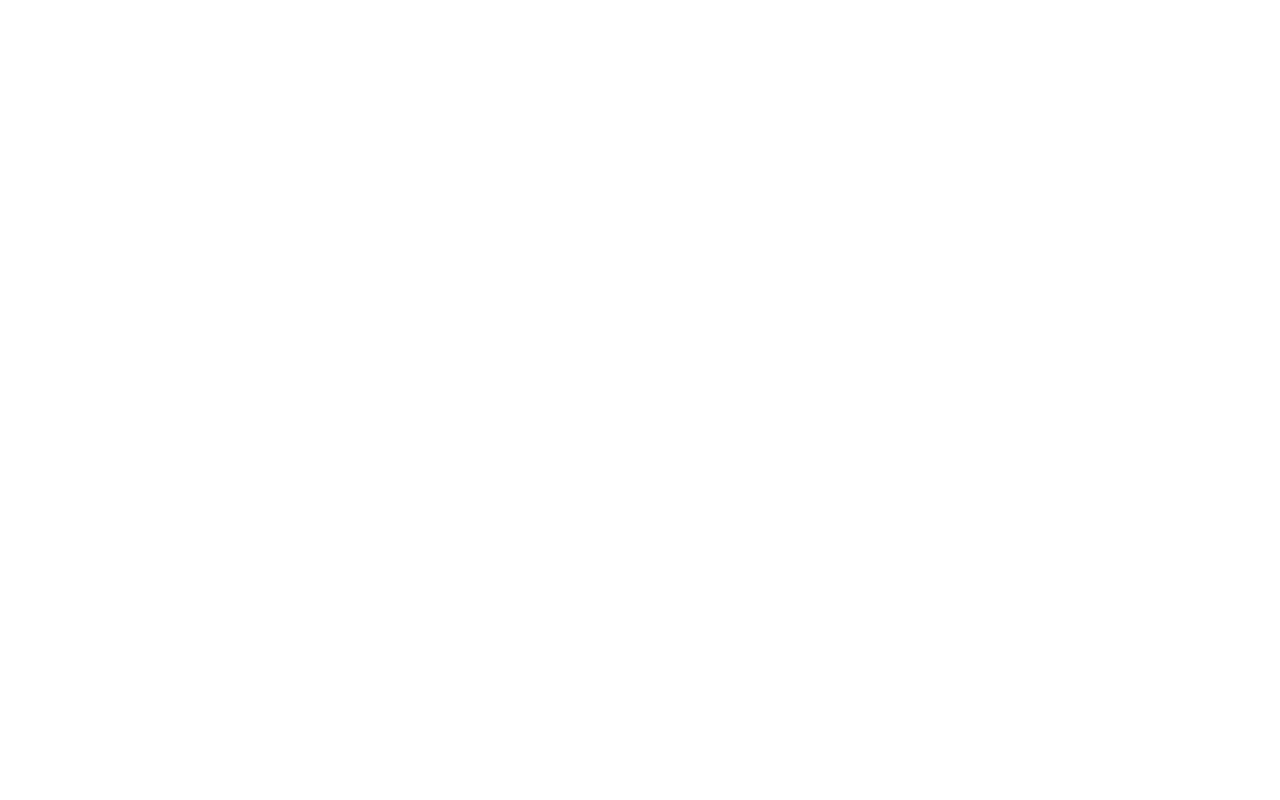
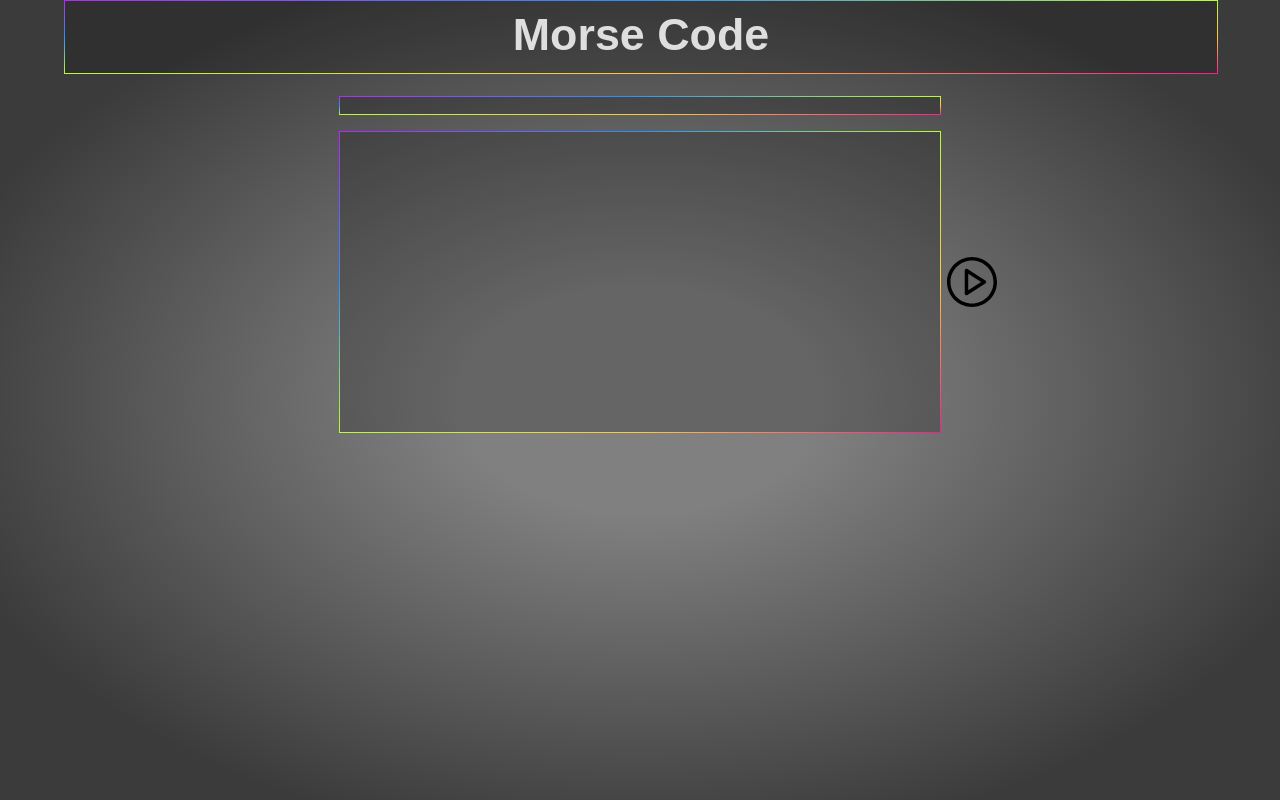
Before and after one commit to imsern/The-unicorns, a plain HTML site: page Morsetranslate/index.html in a window 1280 px wide. Drawn offline with Linux system fonts and the light colour scheme.

Commit message:
sound test

```diff
--- a/Morsetranslate/index.html
+++ b/Morsetranslate/index.html
@@ -8,8 +8,12 @@
     <title>Translate to Morse code</title>
 </head>
 <body>
+    <a href="../index.html"><header><b>Morse Code</b></header></a>
     <div id="app"></div>
 
     <script src="script.js"></script>
+    <script>
+         show();
+    </script>
 </body>
 </html>
--- a/Morsetranslate/script.js
+++ b/Morsetranslate/script.js
@@ -0,0 +1,58 @@
+model = {
+    alfabetArray: ['a','b','c','d','e','f','g','h','i','j','k','l','m','n',
+                'o','p','q','r','s','t','u','v','w','x','y','z','æ','ø','å','.','!','0','1','2','3','4','5','6','7','8','9',' ',','],
+
+    morseArray: ['.-', '-...', '-.-.', '-..', '.', '..-.', '--.', '....',
+                '..', '.---', '-.-', '.-..', '--', '-.', '---', '.--.',
+                '--.-', '.-.', '...', '-', '..-', '...-', '.--', '-..-',
+                '-.--', '--..', '·−·−', '−−−·', '·−−·−','<br />','!','0','1','2','3','4','5','6','7','8','9',' / ',','],
+
+    morseText: "",
+
+    inputField: "",
+
+}
+
+
+
+const app = document.getElementById('app');
+//view
+function show(){
+    let html = `<input class="inputDiv" type="text" onchange="txtToMorse(this.value)" value="${model.inputField}" />
+                <br />`;
+
+
+    html += `<div class="outputDiv">
+                    <div class="txtOutput">${model.morseText}</div>
+                    <div onclick="play()" class="playBtn"></div>
+            </div>
+            `;
+
+    app.innerHTML= html;
+}
+
+
+// controller
+function txtToMorse(txt) {
+    model.inputField = txt;
+    let newTxt='';
+    let txtArray = txt.split("");
+    for (letter of txtArray) {
+            let morseIndex=model.alfabetArray.indexOf(letter);
+            newTxt +=model.morseArray[morseIndex];
+    }
+    model.morseText = newTxt;
+    show();
+}
+
+function play() {
+    var audio = new Audio('https://interactive-examples.mdn.mozilla.net/media/cc0-audio/t-rex-roar.mp3');
+    audio.play();
+}
+
+// if (typeof txt === 'string' || txt instanceof String){
+//     //its a string
+//     else{
+//         //ikke en string
+//     }
+// }
--- a/Morsetranslate/style.css
+++ b/Morsetranslate/style.css
@@ -0,0 +1,76 @@
+body {
+    background: radial-gradient(gray 20%, rgb(59, 59, 59) 80%);
+    background-repeat: no-repeat;
+    height: 100vh;
+    width: 100vw;
+    margin: 0;
+    padding: 0;
+    scroll-behavior: smooth;
+    background-attachment: fixed;
+}
+header {
+    height: 8vh;
+    width: 90vw;
+    min-height: 1.3em;
+    background-color: rgba(0, 0, 0, 0.185);
+    padding-top:1vh;
+    border: 0.01em solid transparent;
+    border-image: linear-gradient(to bottom right, #b827fc 0%, #2c90fc 25%, #b8fd33 50%, #fec837 75%, #fd1892 100%);
+    border-image-slice: 1;
+    cursor: pointer;
+    margin-left: 5vw;
+    font-size: 2.8em;
+    color: rgb(222, 222, 222);
+    display: flex;
+    justify-content: center;
+    align-content: center;
+    font-family: Arial, Helvetica, sans-serif;
+    margin-bottom:.2em;
+}
+
+a{
+    text-decoration: none;
+}
+.inputDiv, .outputDiv{
+    position:absolute;
+    left:50%;
+    transform: translate(-50%);
+    margin-top: 1%;
+}
+
+.inputDiv{
+    width: 596px;
+    color: white;
+    background-color: rgba(0, 0, 0, 0.212);
+    border: 0.01em solid transparent;
+    border-image: linear-gradient(to bottom right, #b827fc 0%, #2c90fc 25%, #b8fd33 50%, #fec837 75%, #fd1892 100%);
+    border-image-slice: 1;
+}
+.outputDiv{
+    margin-top: 30px;
+    width: 600px;
+    min-height: 300px;
+    background-color: rgba(0, 0, 0, 0.212);
+    border: 0.01em solid transparent;
+    border-image: linear-gradient(to bottom right, #b827fc 0%, #2c90fc 25%, #b8fd33 50%, #fec837 75%, #fd1892 100%);
+    border-image-slice: 1;
+    font-size: 30px;
+    color: white;
+    display: flex;
+    justify-content: center;
+    align-items: center;
+    flex-wrap: wrap;
+}
+.outputDiv > * {
+margin: 20px 20px 20px 20px;
+}
+
+.playBtn{
+    cursor: pointer;
+    width: 50px;
+    height: 50px;
+    position:relative;
+    right:-52%;
+    background-image: url(Images/play-button.svg);
+    background-repeat: no-repeat;
+}
--- a/script.js
+++ b/script.js
@@ -17,4 +17,7 @@ function nextPage(element, oppgave) {
     else if (oppgave == 4) {
         location.href='https://imsern.github.io/The-unicorns/rockpaperscissor';
     }
+    else if (oppgave == 5) {
+        location.href='https://imsern.github.io/The-unicorns/Morsetranslate';
+    }
 }
```
Also changed, not shown: index.html (+5 -3 lines), Morsetranslate/Images/play-button.svg (added), 2 other files.
